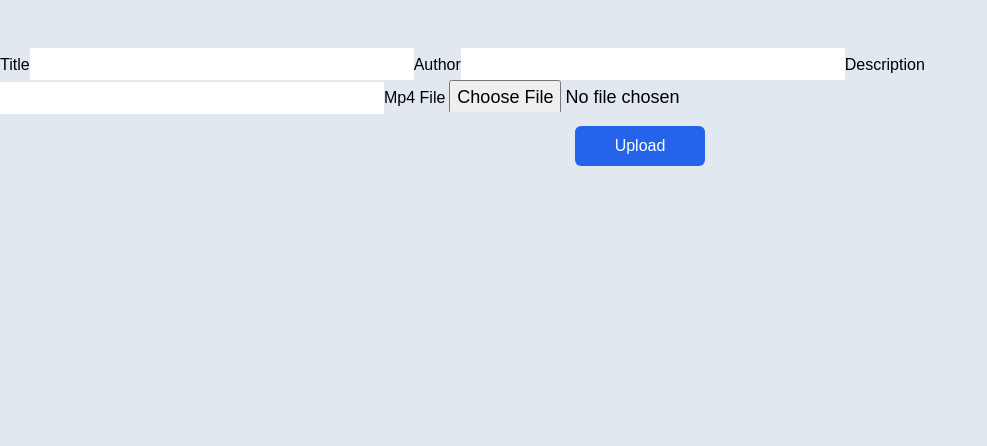
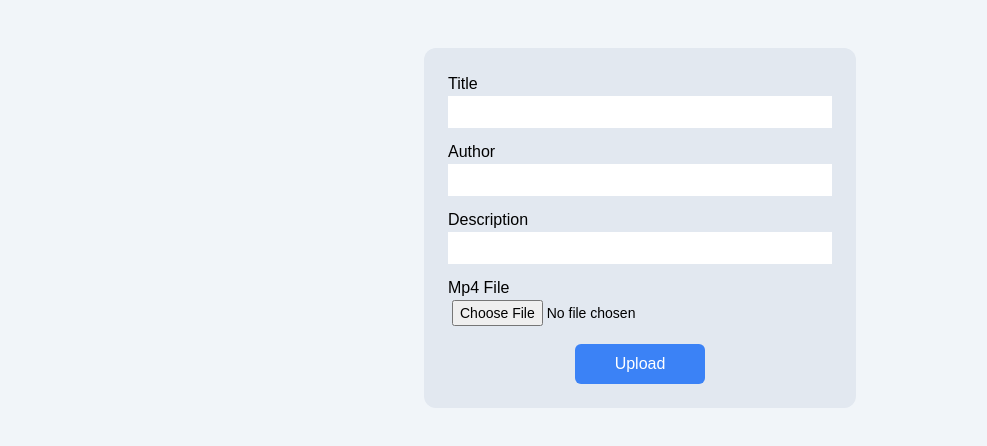
Before and after one commit to brutus64/youtube-clone, a React (Vite) app in the folder frontend/: page /upload in a window 1280 px wide. Shown: the top 446 px of the page, without its empty margins (0-987 px from the left). Built offline with nearby package versions, Linux system fonts and the light colour scheme; no server answers.

Commit message:
random styling

```diff
--- a/frontend/src/components/Login.tsx
+++ b/frontend/src/components/Login.tsx
@@ -41,8 +41,8 @@ const Login = () => {
 
     }
     return (
-        <div id="login-form">
-            <form onSubmit={submitLogin} className='flex flex-col gap-3 items-center mt-12'>
+        <div id="login-form" className='flex flex-row justify-center'>
+            <form onSubmit={submitLogin} className='flex flex-col gap-3 items-center mt-12 p-6 bg-slate-200 rounded-xl'>
                 <div>
                     <label htmlFor="username"><h1 className='mb-5 text-xl'>Username</h1></label>
                     <input
--- a/frontend/src/components/Signup.tsx
+++ b/frontend/src/components/Signup.tsx
@@ -36,8 +36,8 @@ const Signup = () => {
 
     }
     return (
-        <div id="signup-form">
-            <form className='flex flex-col gap-3 items-center mt-12'>
+        <div id="signup-form" className='flex flex-row justify-center'>
+            <form className='flex flex-col gap-3 items-center mt-12 p-6 bg-slate-200 rounded-xl'>
                 <div>
                     <label htmlFor="username"><h1 className='mb-5 text-xl'>Username</h1></label>
                     <input
--- a/frontend/src/components/Upload.tsx
+++ b/frontend/src/components/Upload.tsx
@@ -36,9 +36,10 @@ const Upload = () => {
     }
     return(
         <>
-            <form onSubmit={handleUpload} className='flex flex-col gap-3 items-center mt-12'>
+            <form onSubmit={handleUpload} className='flex flex-row justify-center'>
+                <div className='flex flex-col gap-3 items-center mt-12 p-6 bg-slate-200 rounded-xl'>
                     <div>
-                    <label htmlFor="title">Title</label>
+                        <label htmlFor="title"><h1>Title</h1></label>
                         <input
                             type="text"
                             id="upload-title"
@@ -47,7 +48,9 @@ const Upload = () => {
                             value={title}
                             required
                         />
-                    <label htmlFor="author">Author</label>
+                    </div>
+                    <div>
+                        <label htmlFor="author"><h1>Author</h1></label>
                         <input
                             type="text"
                             id="upload-author"
@@ -55,7 +58,9 @@ const Upload = () => {
                             onChange={(e)=>setAuthor(e.target.value)}
                             value={author}
                         />
-                    <label htmlFor="description">Description</label>
+                    </div>
+                    <div>
+                        <label htmlFor="description"><h1>Description</h1></label>
                         <input
                             type="text"
                             id="upload-description"
@@ -63,16 +68,20 @@ const Upload = () => {
                             onChange={(e)=>setDescription(e.target.value)}
                             value={description}
                         />
-                    <label htmlFor="mp4File">Mp4 File</label>
+                    </div>
+                    <div>
+                        <label htmlFor="mp4File"><h1>Mp4 File</h1></label>
                         <input
                             type="file"
                             id="mp4File"
                             name="mp4File"
                             accept="video/mp4"
                             onChange={handleFileChange}
+                            className='text-sm'
                         />
                     </div>
-                <button type="submit">Upload</button>
+                    <button type="submit" className="hover:opacity-90 active:opacity-90">Upload</button>
+                </div>
             </form>
             {errMsg && <div>{errMsg}</div>}
             {resMsg && <div>{resMsg}</div>}
--- a/frontend/src/main.css
+++ b/frontend/src/main.css
@@ -4,12 +4,12 @@
 
 @layer components {
     body {
-        @apply m-0 bg-slate-200 font-fantasy;
+        @apply m-0 bg-slate-100 font-fantasy;
     }
     input {
         @apply flex-1 h-8 w-96 text-lg px-1;
     }
     button {
-        @apply h-10 cursor-pointer bg-blue-600 text-white border-none rounded-md px-10 py-1;
+        @apply h-10 cursor-pointer bg-blue-500 text-white border-none rounded-md px-10 py-1;
     }
 }
```
Also changed, not shown: frontend/src/components/Thumbnail.tsx (+1 -26 lines). Lines whose indentation alone changed are shown as unchanged.
